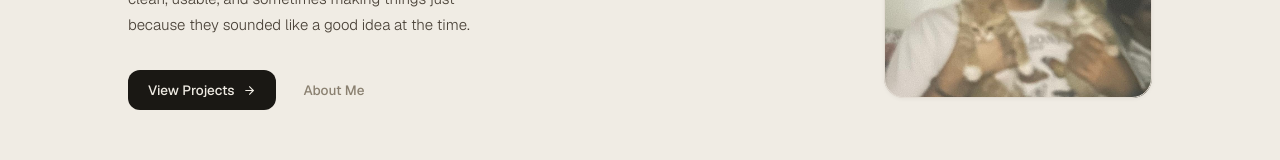
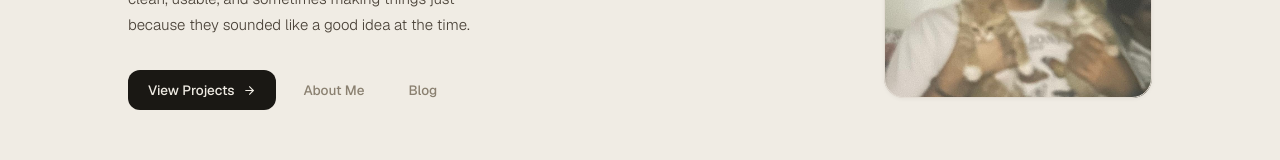
Before and after one commit to dizzyfrogs/portfolio, a Next.js app: page / in a window 1280 px wide. Shown: the part 436-596 px from the top of the page. Built offline with nearby package versions, Linux system fonts and the light colour scheme; a web font is replaced by a local one.

Commit message:
add blog button in hero

```diff
--- a/components/Hero.tsx
+++ b/components/Hero.tsx
@@ -103,6 +103,12 @@ export default function Hero() {
               >
                 About Me
               </a>
+              <a
+                href="/blog"
+                className="inline-flex items-center h-10 px-4 rounded-md font-sans font-medium text-[13.5px] text-text-muted dark:text-[#5a5248] hover:text-text-secondary dark:hover:text-[#8a8278] hover:bg-surface-secondary dark:hover:bg-[#1a1714] transition-colors duration-150"
+              >
+                Blog
+              </a>
             </motion.div>
 
             <motion.div
```
